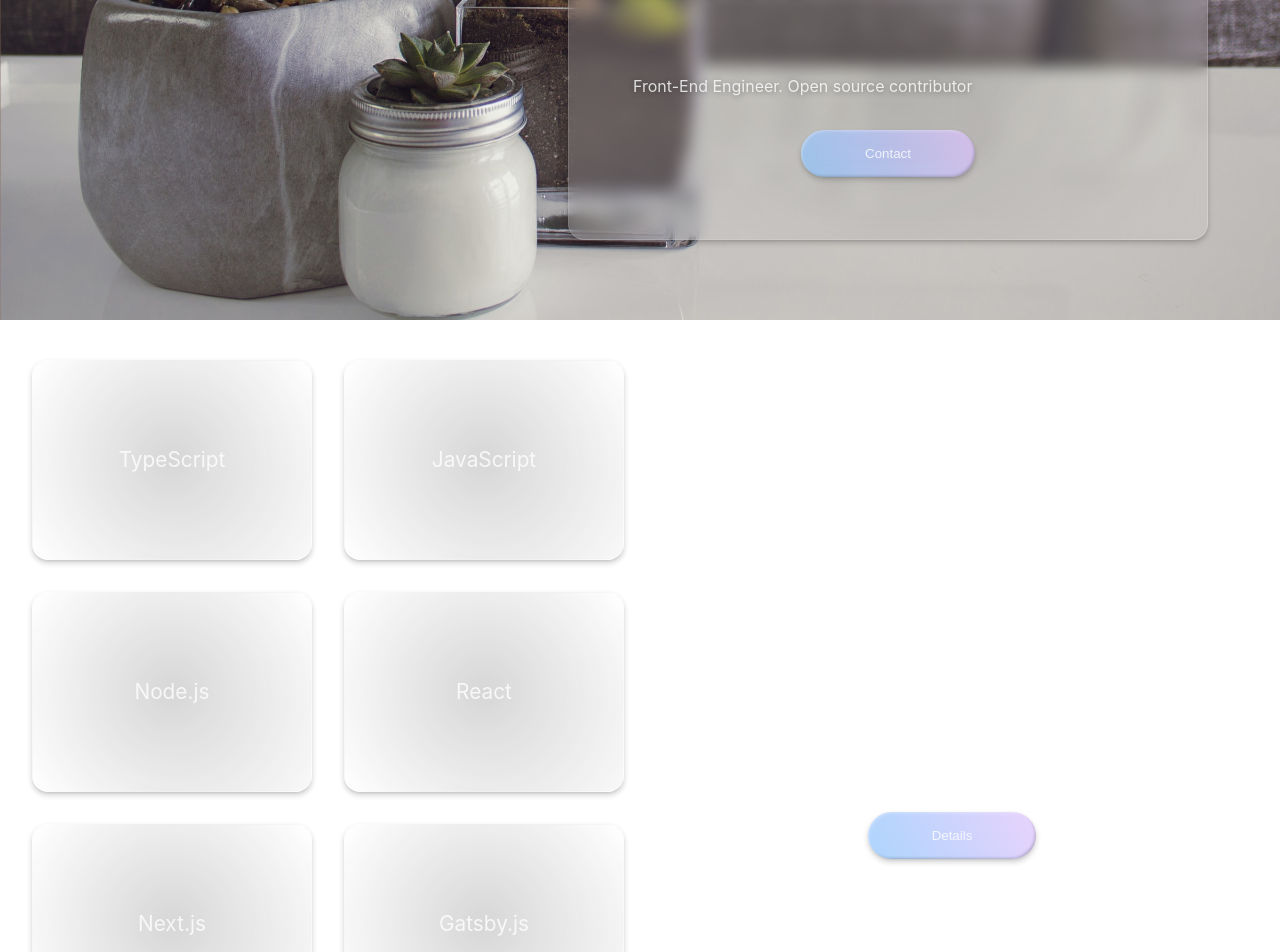
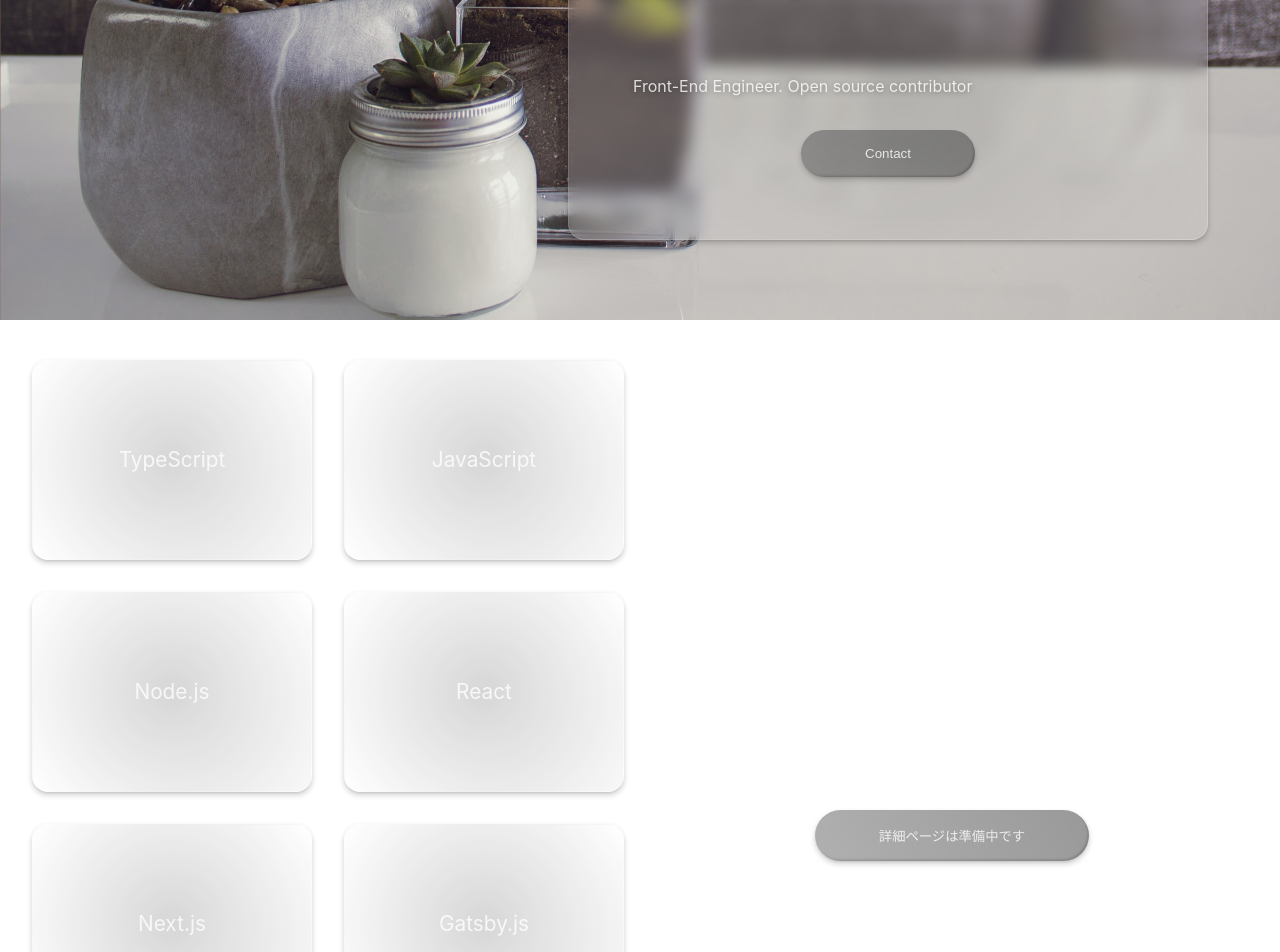
Before and after one commit to Local-Bias/nextjs-portfolio, a Next.js app: page / in a window 1280 px wide. Shown: the part 480-1432 px from the top of the page. Built offline with nearby package versions, Linux system fonts and the light colour scheme.

Commit message:
🚧 未完成ページを通行止め

```diff
--- a/components/pages/main/introduction.tsx
+++ b/components/pages/main/introduction.tsx
@@ -12,7 +12,7 @@ const Component: VFCX<Props> = ({ className }) => (
       <h1>Ribbit</h1>
       <p>Front-End Engineer. Open source contributor</p>
       <div className='contact-button'>
-        <GlassButton>Contact</GlassButton>
+        <GlassButton disabled>Contact</GlassButton>
       </div>
     </Glass>
   </div>
--- a/components/pages/main/skill.tsx
+++ b/components/pages/main/skill.tsx
@@ -17,7 +17,7 @@ const Component: VFCX<Props> = ({ className }) => (
             <h2>Skills and Tools</h2>
           </div>
           <Link href='/skill/'>
-            <GlassButton>Details</GlassButton>
+            <GlassButton disabled>詳細ページは準備中です</GlassButton>
           </Link>
         </div>
       </div>
```
